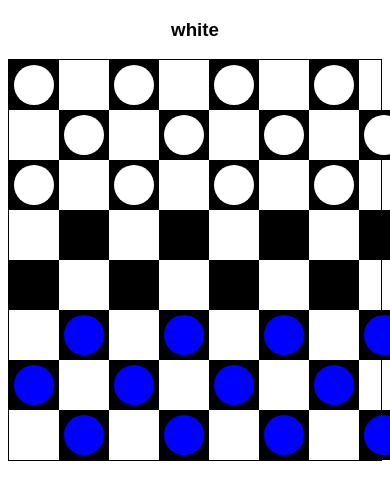
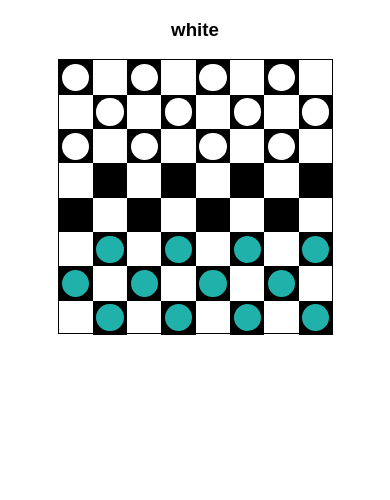
Before and after one commit to oleksi-l/alex-checkers, a React (Create React App) app: page / in a window 390 px wide. Shown: the top 500 px of the page. Built offline with nearby package versions, Linux system fonts and the light colour scheme.

Commit message:
add responsive

```diff
--- a/src/css/App.css
+++ b/src/css/App.css
@@ -1,13 +1,15 @@
 .App {
   text-align: center;
   font-family: Arial, Helvetica, sans-serif;
+  margin: 0;
 }
 
 .board {
   display: flex;
   flex-wrap: wrap;
-  max-width: 400px;
+  max-width: 30vw;
   margin: 0 auto;
+  max-height: 30vw;
   border: 1px solid;
 }
 
@@ -19,8 +21,8 @@
 }
 
 .row-item {
-  width: 50px;
-  height: 50px;
+  width: 3.75vw;
+  height: 3.75vw;
   position: relative;
   z-index: 5;
 }
@@ -41,26 +43,67 @@
   background: rebeccapurple;
   z-index: 1;
 }
-
 .checker {
-  width: 40px;
-  height: 40px;
-  margin: 5px;
+  width: 3vw;
+  height: 3vw;
+  margin: 0.375vw;
   border-radius: 50%;
   position: relative;
   z-index: 10;
 }
 .checker-icon {
-  margin: 5px;
+  margin: 0.5vw;
+  width: 2vw;
 }
 .white {
   background: #fff;
 }
 
 .black {
-  background: blue;
+  background: lightseagreen;
 }
 
 .active {
   background: yellow;
 }
+
+@media screen and (max-width: 576px) and (orientation: portrait){
+  .board{
+      max-width: 70vw;
+      max-height: 70vw;
+  }
+  .row-item{
+    width: 8.8vw;
+    height: 8.8vw;
+  }
+  .checker{
+    width: 7vw;
+    height: 7vw;
+    margin: 0.9vw;
+  }
+  .checker-icon{
+    width: 6vw;
+  }
+}
+
+@media screen and (max-width: 576px) and (orientation: landscape){
+  h3{
+    margin: 10px;
+  }
+  .board{
+    max-width: 45vw;
+    max-height: 45vw;
+  }
+  .row-item{
+    width: 5.63vw;
+    height: 5.63vw;
+  }
+  .checker{
+    width: 4.5vw;
+    height: 4.5vw;
+    margin: 0.5vw;
+  }
+  .checker-icon{
+    width: 3.6vw;
+  }
+}
```
